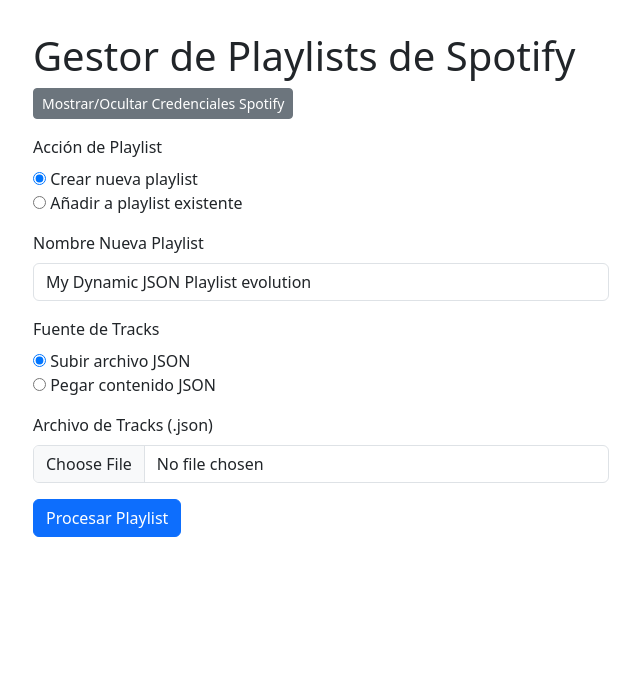
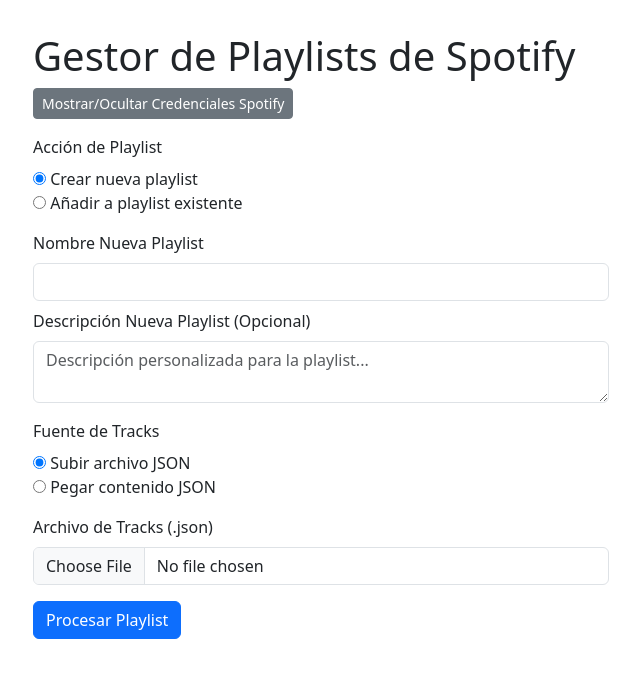
Before and after one commit to marcegl/playlist-spotify, a Flask app: page / in a window 1280 px wide. Shown: the top 678 px of the page, without its empty margins (319-959 px from the left). Run offline with Flask 3, Linux system fonts and the light colour scheme.

Commit message:
Se añadió un nuevo campo para la descripción de la playlist en el formulario y se actualizó la lógica para procesar esta descripción al crear una nueva playlist en Spotify.

```diff
--- a/app.py
+++ b/app.py
@@ -31,6 +31,7 @@ def index():
         playlist_option = request.form.get('playlist_option') # 'new' or 'existing'
         playlist_name = request.form.get('playlist_name')
         playlist_url = request.form.get('playlist_url')
+        playlist_description = request.form.get('playlist_description', '') # Nuevo campo
         track_source = request.form.get('track_source') # 'file' or 'paste'
         json_content_paste = request.form.get('json_content')
         duplicate_option = request.form.get('duplicate_option', 'add_all') # 'add_all' or 'add_new'
@@ -125,6 +126,7 @@ def index():
             redirect_uri=redirect_uri,
             tracks_data=tracks_data,
             playlist_name=playlist_name if playlist_option == 'new' else None,
+            playlist_description=playlist_description if playlist_option == 'new' else None, # Pasar descripción
             playlist_url=playlist_url if playlist_option == 'existing' else None,
             duplicate_option=duplicate_option if playlist_option == 'existing' else 'add_all' # Pasar opción de duplicados solo si es relevante
         )
--- a/spotify_logic.py
+++ b/spotify_logic.py
@@ -83,7 +83,8 @@ def process_tracks(
     tracks_data: list[dict],
     playlist_name: str,
     playlist_url: str = None,
-    duplicate_option: str = 'add_all' # Opciones: 'add_all', 'add_new'
+    duplicate_option: str = 'add_all', # Opciones: 'add_all', 'add_new'
+    playlist_description: str = None # Nueva descripción personalizada
 ) -> dict:
     """
     Procesa una lista de tracks, los busca en Spotify y los añade a una playlist.
@@ -167,11 +168,12 @@ def process_tracks(
     else:
         # Crear nueva playlist
         try:
+            description_to_use = playlist_description if playlist_description else "Playlist creada desde JSON vía web"
             new_playlist = sp.user_playlist_create(
                 user=user_id,
                 name=playlist_name,
                 public=True,
-                description="Playlist creada/actualizada desde archivo JSON vía web"
+                description=description_to_use # Usar descripción
             )
             target_playlist_id = new_playlist["id"]
             final_playlist_url = new_playlist["external_urls"]["spotify"]
--- a/templates/index.html
+++ b/templates/index.html
@@ -64,7 +64,9 @@
 
             <div id="new-playlist-input" class="mb-3">
                 <label for="playlist_name" class="form-label">Nombre Nueva Playlist</label>
-                <input type="text" class="form-control" id="playlist_name" name="playlist_name" value="My Dynamic JSON Playlist evolution">
+                <input type="text" class="form-control" id="playlist_name" name="playlist_name" value="">
+                <label for="playlist_description" class="form-label mt-2">Descripción Nueva Playlist (Opcional)</label>
+                <textarea class="form-control" id="playlist_description" name="playlist_description" rows="2" placeholder="Descripción personalizada para la playlist..."></textarea>
             </div>
 
             <div id="existing-playlist-input" class="mb-3" style="display: none;">
```
